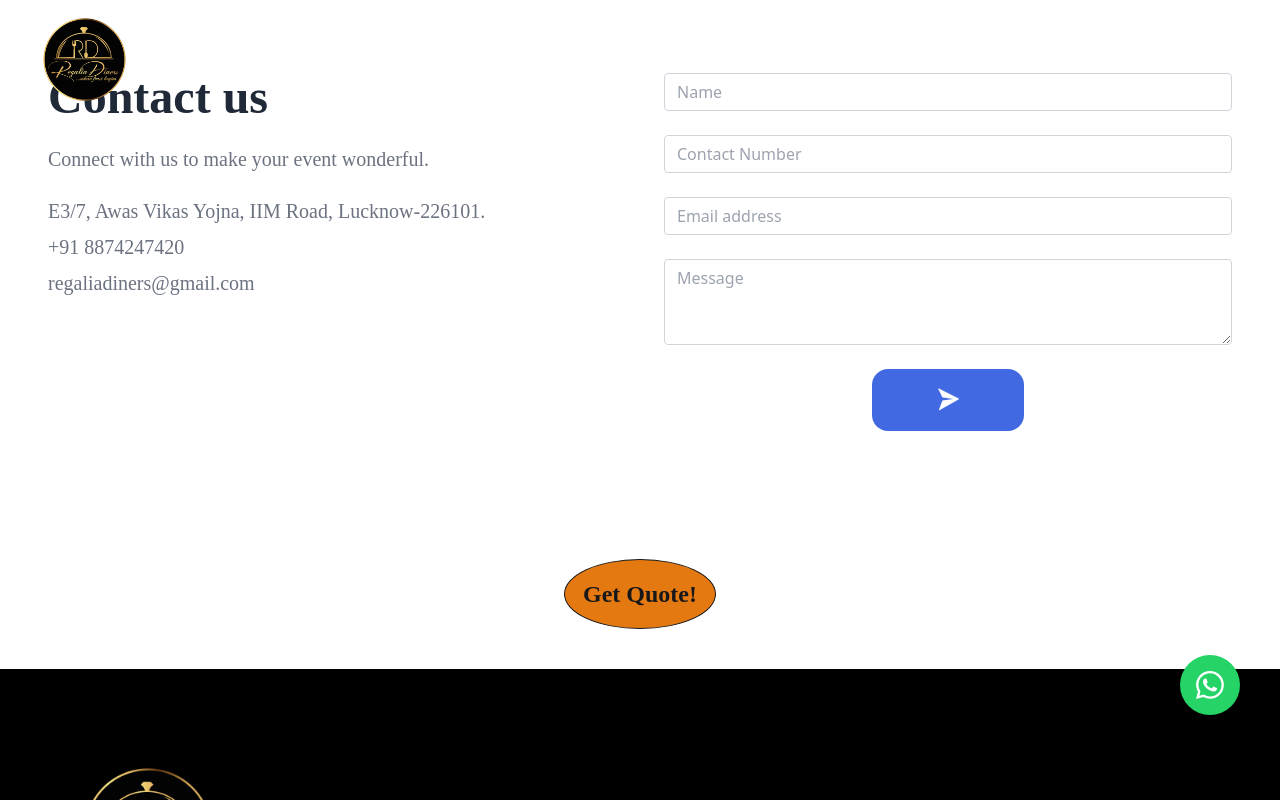
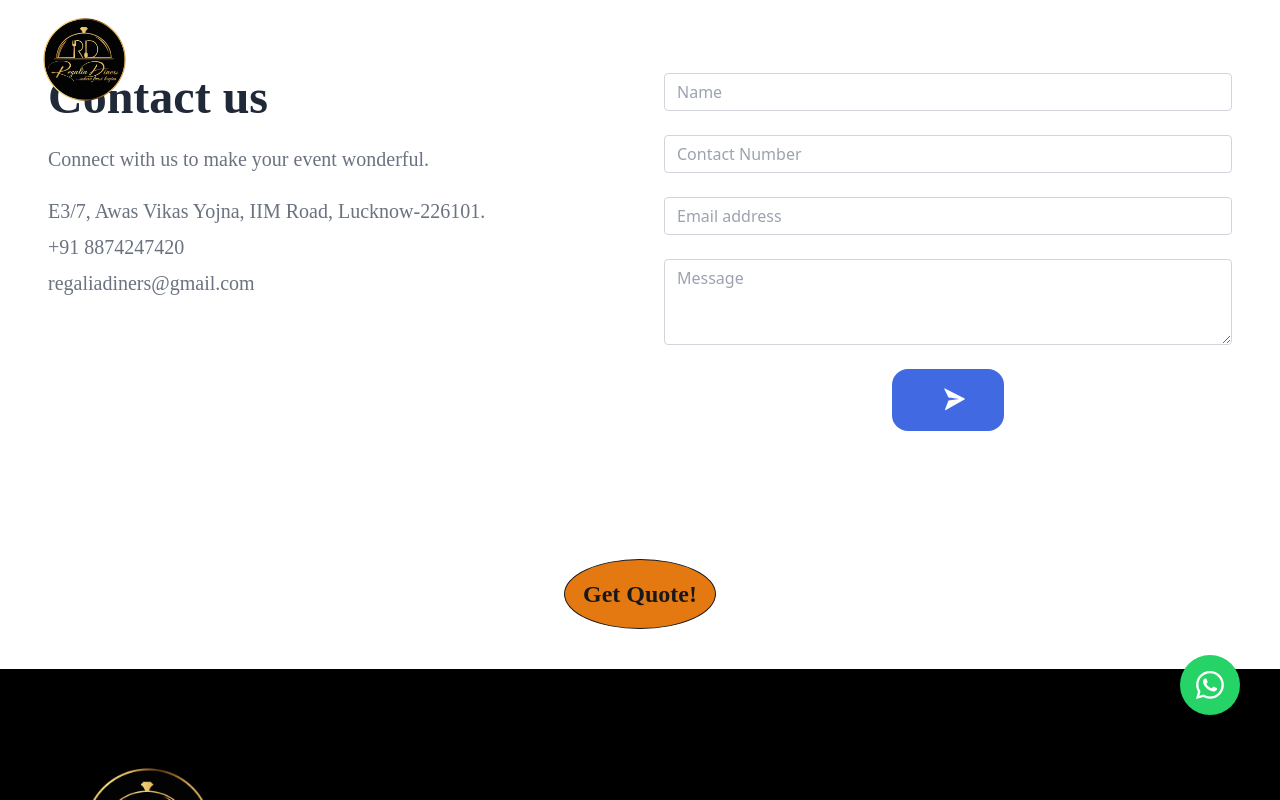
Before and after one commit to SamOP549/regalia-diners, a Next.js app: page /contact in a window 1280 px wide. In both pictures the pointer is over the icon 900 px from the left and 1223 px from the top of the page. Shown: the part 823-1623 px from the top of the page. Built offline with nearby package versions, Linux system fonts and the light colour scheme; what tw-elements would draw is missing.

Commit message:
send button modified

```diff
--- a/pages/contact.js
+++ b/pages/contact.js
@@ -188,7 +188,7 @@ const Contact = () => {
               m-0
               focus:text-gray-700 focus:bg-white focus:border-blue-600 focus:outline-none" id="message" rows="3" placeholder="Message" name='Message' onChange={(e) => setMessage(e.target.value)} value={message}></textarea>
                   </div>
-                  <button className='send-btn'>
+                  <button style={{width: "7rem"}} className='send-btn'>
                     <div className="svg-wrapper-1">
                       <div className="svg-wrapper">
                         <svg xmlns="http://www.w3.org/2000/svg" viewBox="0 0 24 24" width="24" height="24">
--- a/styles/globals.css
+++ b/styles/globals.css
@@ -163,7 +163,7 @@ button:hover .button-text {
 }
 
 .send-btn:hover svg {
-  transform: translateX(2.2em) rotate(45deg) scale(1.1);
+  transform: translateX(1.5em) rotate(45deg) scale(1.1);
 }
 
 .send-btn:hover span {
```
